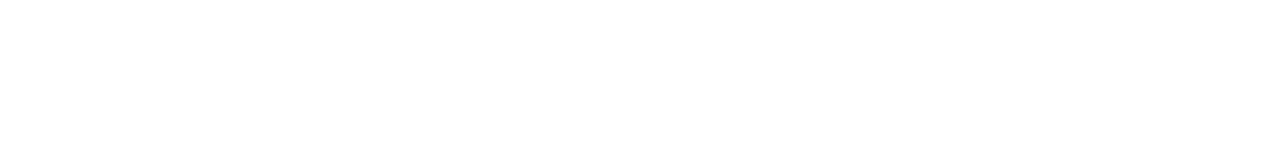
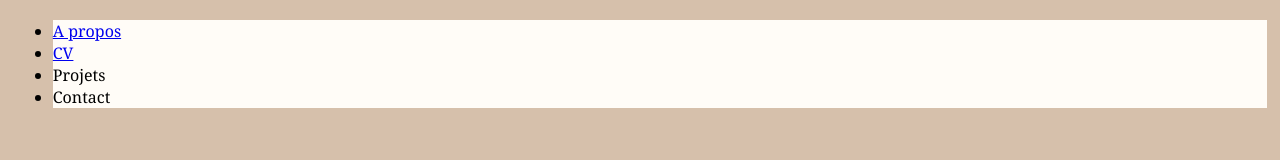
Before and after one commit to Matthieu-Chevalier/my1stwebsite, a plain HTML site: page Index.html in a window 1280 px wide. Drawn offline with Linux system fonts and the light colour scheme.

Commit message:
Ajout du squelette

```diff
--- a/Index.html
+++ b/Index.html
@@ -2,6 +2,19 @@
 <html>
     <header>
         <meta charset="utf-8" />
-        <Title>Présentation</Title>
+        <link rel="stylesheet" href="stylesheet.css" />
+        <Title>Matthieu Chevalier</Title>
     </header>
+    <body>
+        <head>
+            <nav>
+                <ul>
+                    <li><a href="Index.html">A propos</a></li>
+                    <li><a href="CV.html">CV</a></li>
+                    <li>Projets</li>
+                    <li>Contact</li>
+                </ul>
+            </nav>
+        </head>
+    </body>
 </html>
```
Also changed, not shown: Contact.html (added), Projets.html (added).
